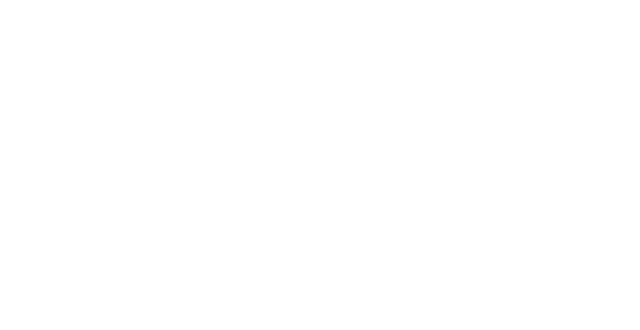
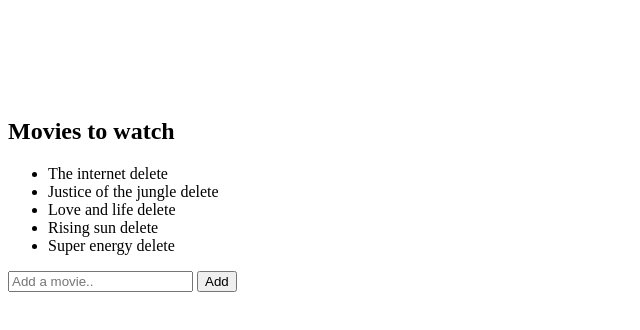
Before and after one commit to mosidrum/personaLearn, a plain HTML site: page DOM_DEMO/index.html in a window 1280 px wide. Shown: the whole page, without its empty margins (0-640 px from the left). Drawn offline with Linux system fonts and the light colour scheme.

Commit message:
work continue

```diff
--- a/DOM_DEMO/index.html
+++ b/DOM_DEMO/index.html
@@ -7,6 +7,42 @@
     <title>DOM_DEMO</title>
 </head>
 <body>
-
+    <div id="wrapper">
+        <header>
+            <div id="page-banner">
+                <h1 class="title" style="color:#fff">Movie Times</h1>
+                <p style="color:#fff">Top rated 2022 movies</p>
+            </div>
+        </header>
+        <div id="movie-list">
+            <h2 class="title">Movies to watch</h2>
+            <ul>
+                <li>
+                    <span class="name">The internet</span>
+                    <span class="delete">delete</span>
+                </li>
+                <li>
+                    <span class="name">Justice of the jungle</span>
+                    <span class="delete">delete</span>
+                </li>
+                <li>
+                    <span class="name">Love and life</span>
+                    <span class="delete">delete</span>
+                </li>
+                <li>
+                    <span class="name">Rising sun</span>
+                    <span class="delete">delete</span>
+                </li>
+                <li>
+                    <span class="name">Super energy</span>
+                    <span class="delete">delete</span>
+                </li>
+            </ul>
+        </div>
+        <form action="" id="add-movie">
+            <input type="text" placeholder="Add a movie.."/>
+            <button>Add</button>
+        </form>
+    </div>
 </body>
 </html>
```
